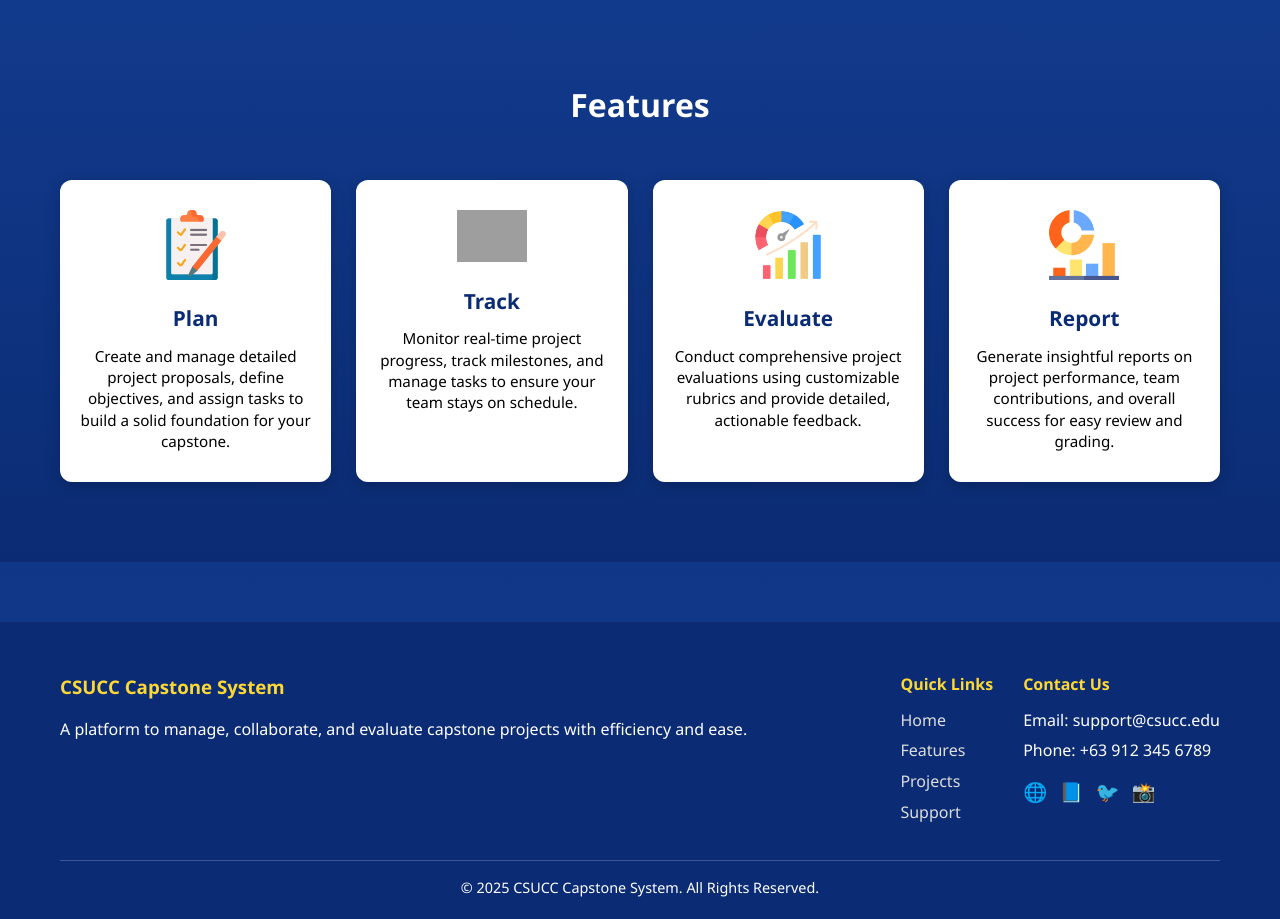
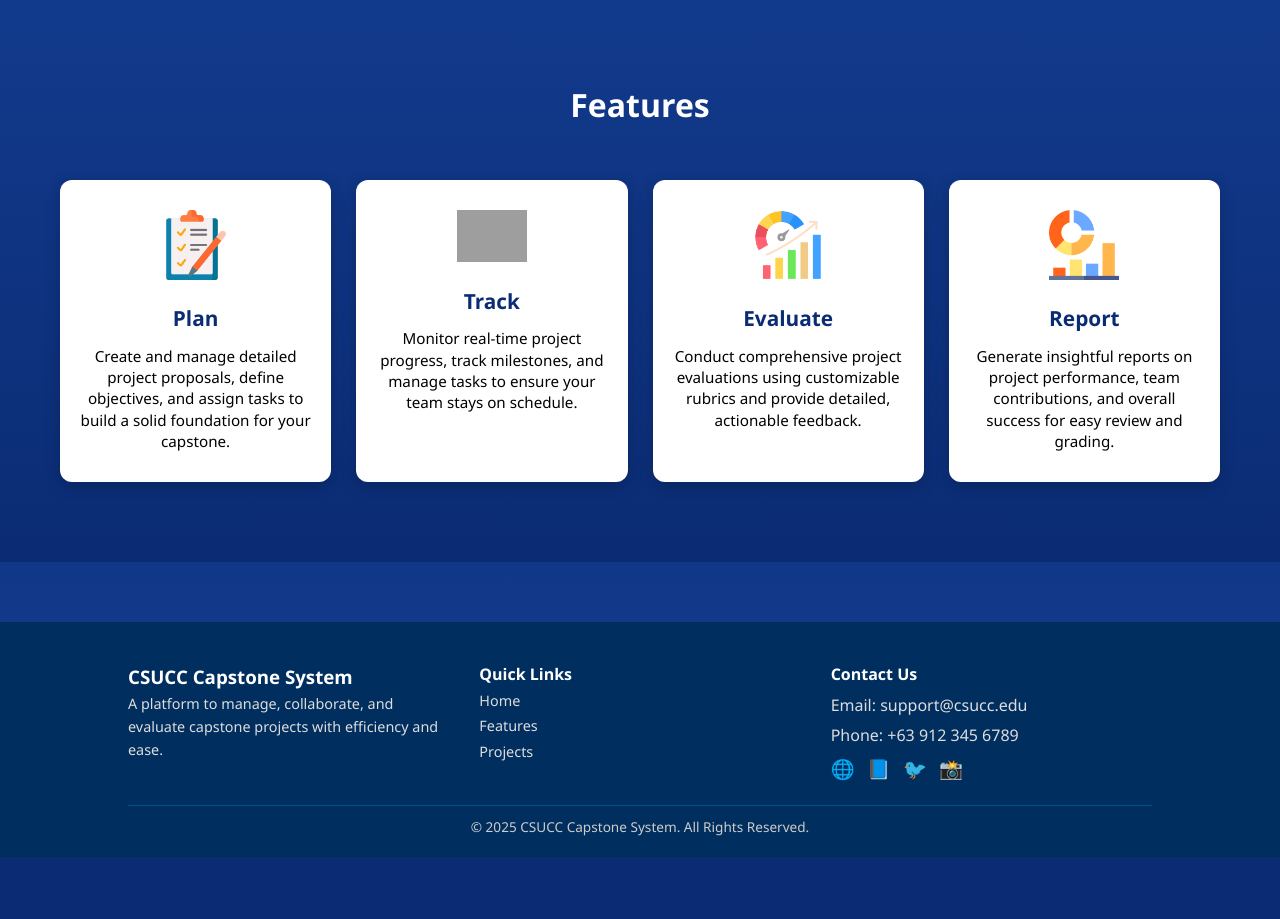
Before and after one commit to Jimmy20156/Captstone_Project, a Django app: page / in a window 1280 px wide. Shown: the part 873-1792 px from the top of the page. After the commit the page ends 1730 px from the top, so only its background shows below. Run offline with Django 5.2, Linux system fonts and the light colour scheme; grey boxes are pictures that could not be loaded.

Commit message:
update the footer of index

```diff
--- a/csucc_capstone_management_system/app/static/app/public/styles/style.css
+++ b/csucc_capstone_management_system/app/static/app/public/styles/style.css
@@ -143,76 +143,62 @@
 }
 
 
-/* Footer */
+/* FOOTER */
 footer {
-  background: #0b2c74;
-  color: #fff;
-  padding: 50px 60px 20px;
+  background: #002f5f;
+  color: white;
+  padding: 40px 10% 20px;
   margin-top: 60px;
 }
 
 .footer-container {
-  display: flex;
-  justify-content: space-between;
-  flex-wrap: wrap;
+  display: grid;
+  grid-template-columns: repeat(auto-fit, minmax(220px, 1fr));
   gap: 30px;
 }
 
-.footer-about {
-  flex: 1;
-  min-width: 250px;
-}
-
-.footer-about h3 {
-  margin-bottom: 15px;
-  color: #fdd835;
-}
-
-.footer-links h4,
-.footer-contact h4 {
-  margin-bottom: 10px;
-  color: #fdd835;
+.footer-about p {
+  color: #ddd;
+  font-size: 0.9rem;
 }
 
 .footer-links ul {
   list-style: none;
+  padding: 0;
+  margin: 0;
 }
 
-.footer-links ul li {
-  margin: 5px 0;
+.footer-links a {
+  color: #ddd;
+  text-decoration: none;
+  font-size: 0.9rem;
 }
 
-.footer-links ul li a {
-  color: #ddd;
-  text-decoration: none;
-  transition: 0.3s;
-}
-
-.footer-links ul li a:hover {
-  color: #fff;
+.footer-links a:hover {
+  color: #ffdd57;
 }
 
 .footer-contact p {
   margin: 5px 0;
+  color: #ddd;
 }
 
 .socials a {
-  display: inline-block;
-  margin: 8px 8px 0 0;
+  color: white;
+  margin-right: 8px;
   font-size: 1.2rem;
-  color: #fff;
   text-decoration: none;
-  transition: 0.3s;
 }
 
 .socials a:hover {
-  color: #fdd835;
+  color: #ffdd57;
 }
 
 .footer-bottom {
   text-align: center;
-  margin-top: 30px;
-  font-size: 0.9rem;
-  border-top: 1px solid rgba(255,255,255,0.2);
-  padding-top: 15px;
+  margin-top: 20px;
+  border-top: 1px solid #004e92;
+  padding-top: 10px;
+  font-size: 0.85rem;
+  color: #ccc;
 }
--- a/csucc_capstone_management_system/app/templates/public/index.html
+++ b/csucc_capstone_management_system/app/templates/public/index.html
@@ -77,7 +77,7 @@
         <li><a href="{% url 'index' %}">Home</a></li>
         <li><a href="{% url 'features' %}">Features</a></li>
         <li><a href="{% url 'projects' %}">Projects</a></li>
-        <li><a href="{% url 'support' %}" class="active">Support</a></li>
+        <li><a href="{% url 'support' %}" ></a></li>
       </ul>
       </div>
       <div class="footer-contact">
```
